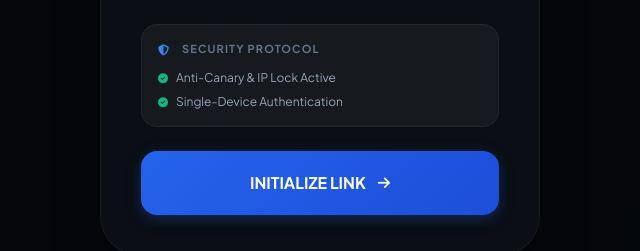
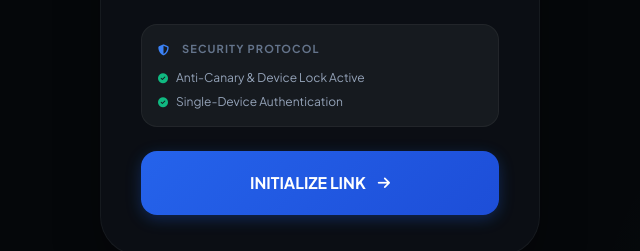
Before and after one commit to Jking123456/new-mlbb-script, a website: page keygen.html in a window 1280 px wide. Shown: the part 425-676 px from the top of the page, 320-960 px from the left. Drawn offline with nearby package versions, Linux system fonts and the light colour scheme.

Commit message:
Update keygen.html

```diff
--- a/keygen.html
+++ b/keygen.html
@@ -47,7 +47,7 @@
                         <span>Security Protocol</span>
                     </div>
                     <ul class="text-xs text-slate-400 space-y-2">
-                        <li class="flex items-center gap-2"><i class="fa-solid fa-circle-check text-[10px] text-emerald-500"></i> Anti-Canary & IP Lock Active</li>
+                        <li class="flex items-center gap-2"><i class="fa-solid fa-circle-check text-[10px] text-emerald-500"></i> Anti-Canary & Device Lock Active</li>
                         <li class="flex items-center gap-2"><i class="fa-solid fa-circle-check text-[10px] text-emerald-500"></i> Single-Device Authentication</li>
                     </ul>
                 </div>
```
